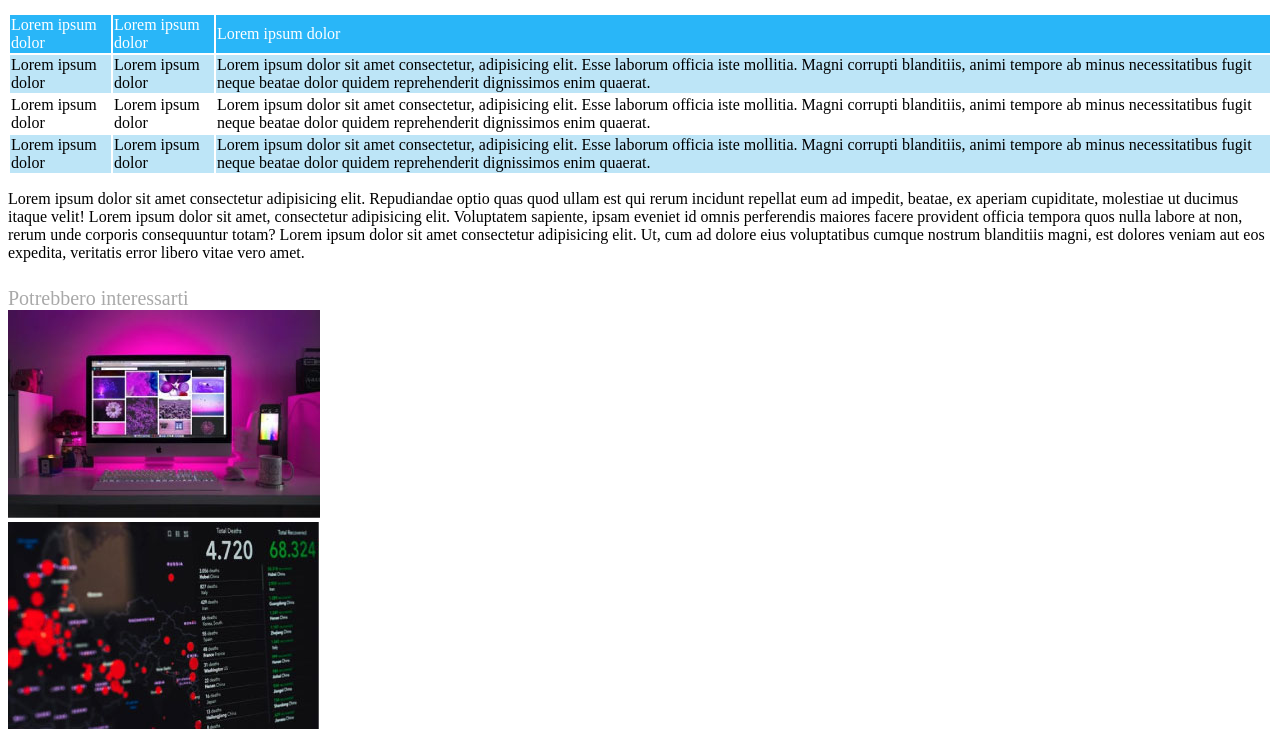
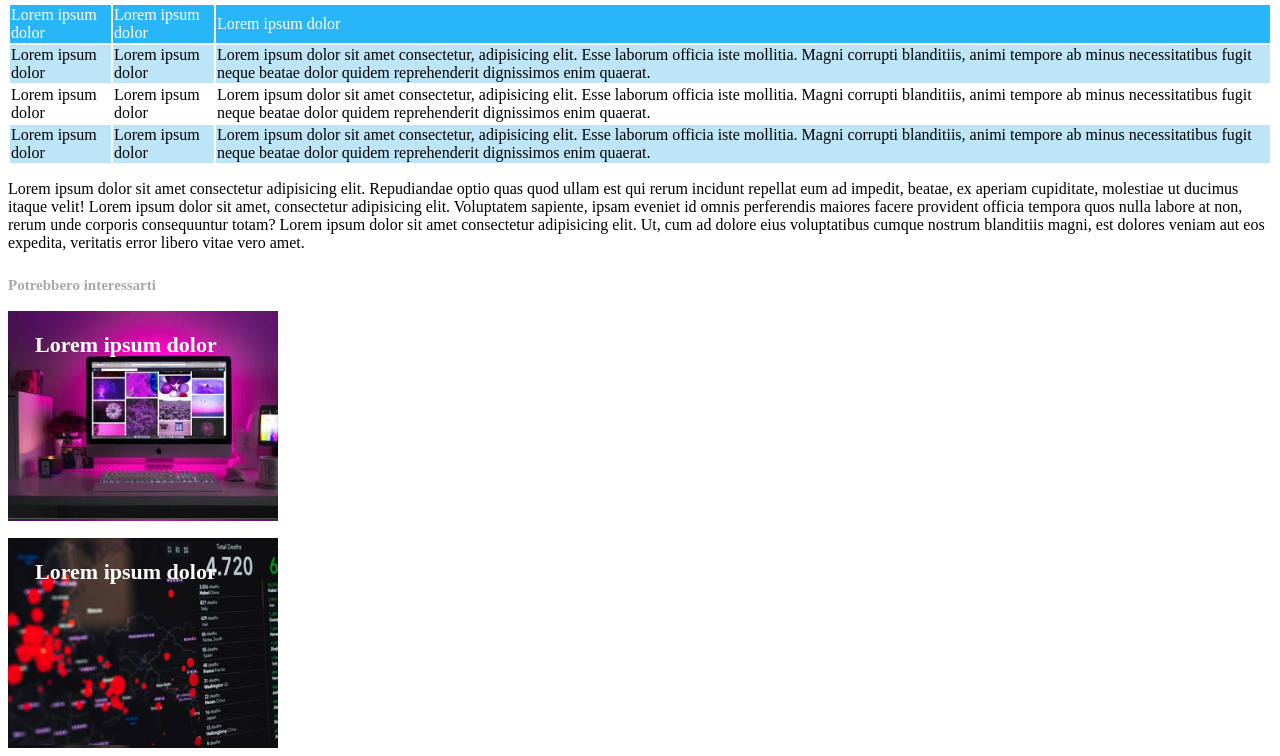
Before and after one commit to GiulioSpugnini/html-css-booleaner, a plain HTML site: page index.html in a window 1280 px wide. Shown: the part 912-1668 px from the top of the page. Drawn offline with Linux system fonts and the light colour scheme.

Commit message:
foto finali aggiustate

```diff
--- a/css/style.css
+++ b/css/style.css
@@ -34,6 +34,7 @@ h1{
 }
 p{
     margin-top: 0;
+    margin-bottom: 0;
 }
 span{
     font-size: 12px;
@@ -51,8 +52,31 @@ span{
 #thirdPart{
     margin-bottom: 25px;
 }
-span{
-    font-size: 20px;
-    font-style: normal;
+#finalPictures{
+    font-size: 15px;
+
     color: darkgrey;
 }
+#primaFoto{
+    background-image: url("/img/monitor.jpg");
+    width: 270px;
+    height: 210px;
+    font-size: 22px;
+    color: #fff;
+
+}
+#secondaFoto{
+    background-image: url("/img/graph.jpg");
+    width: 270px;
+    height: 210px;
+    font-size: 22px;
+    color: #fff;
+
+}
+.margine{
+    position: relative;
+    top: 10%;
+    left: 10%;
+
+
+}
--- a/index.html
+++ b/index.html
@@ -86,11 +86,17 @@
     </section>
     <!-- Parte finale con foto -->
     <section id="finalPictures">
-        <span>Potrebbero interessarti</span>
+        <p><b>Potrebbero interessarti</b></p>
         <br>
-        <img src="./img/monitor.jpg" alt="Monitor">
+        <div id="primaFoto">
+           <p class="margine"><b>Lorem ipsum dolor</b></p>
+
+        </div>
         <br>
-        <img src="./img/graph.jpg" alt="Graph">
+        <div id="secondaFoto">
+            <p class="margine"><b>Lorem ipsum dolor</b></p>
+
+         </div>
     </section>
 </body>
 </html>
```
